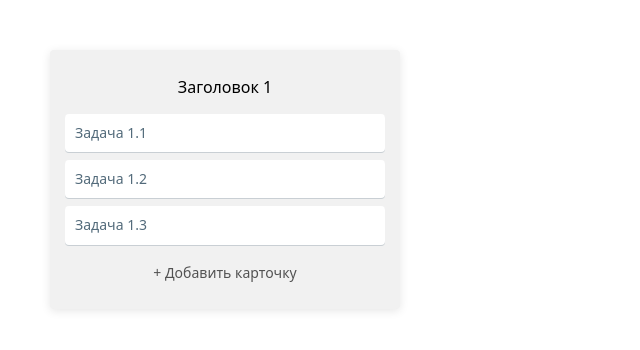
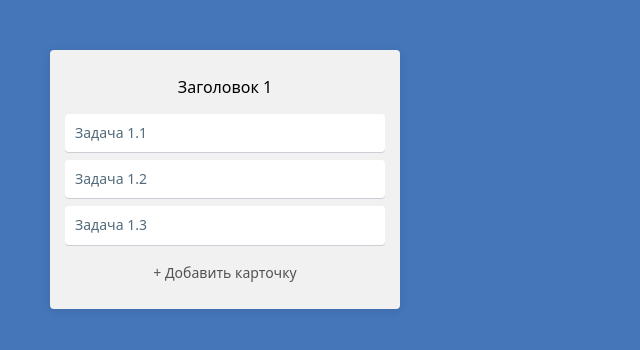
Before and after one commit to dimonarhipon/Flashnote, a React (Create React App) app: page / in a window 1280 px wide. Shown: the top 350 px of the page, without its empty margins (0-640 px from the left). Built offline with nearby package versions, Linux system fonts and the light colour scheme.

Commit message:
Update App.css
Подбор фонового цвета

```diff
--- a/src/App.css
+++ b/src/App.css
@@ -4,6 +4,7 @@ body {
   background-size: cover;
   background-position: center;
   font-family: 'Noto Sans', sans-serif;
+  background-color: #4576ba;
 }
 .App {
   text-align: center;
```
